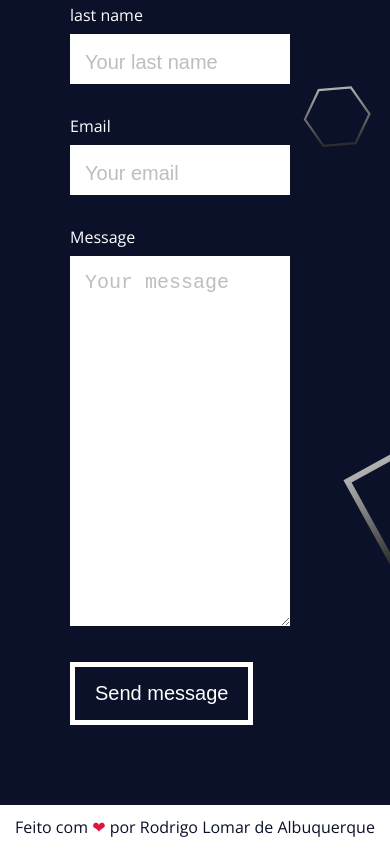
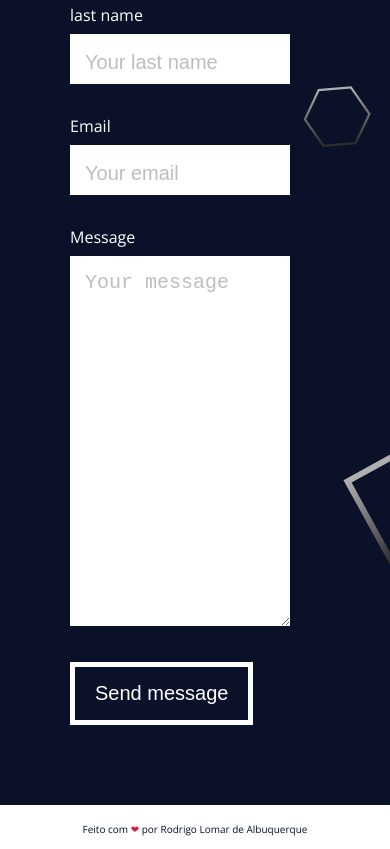
Before and after one commit to Robrigado/Landing-Page, a plain HTML site: page index.html in a window 390 px wide. Shown: the part 9861-10710 px from the top of the page. Drawn offline with nearby package versions, Linux system fonts and the light colour scheme.

Commit message:
Reduce size of footer's font size

```diff
--- a/Style.css
+++ b/Style.css
@@ -519,4 +519,8 @@ body .full-width {
     .intro-text h2 {
         font-size: 5rem;
     }
+
+    .footer a {
+        font-size: 10px;
+    }
 }
```
